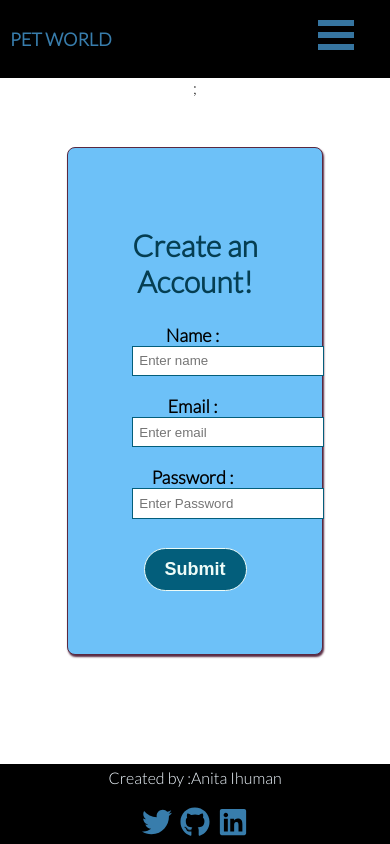
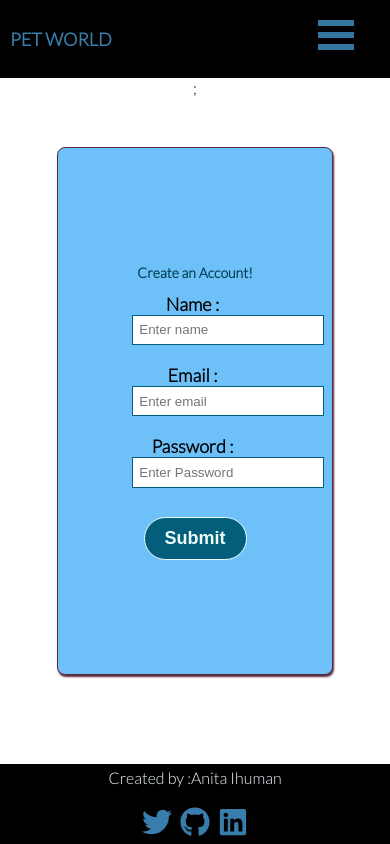
Before and after one commit to Anita-ihuman/Pet-store, a React (Create React App) app: page /signup in a window 390 px wide. Built offline with nearby package versions, Linux system fonts and the light colour scheme.

Commit message:
adjust styles for login/signup

```diff
--- a/src/Menu/Login/CreateAcount/SignUp.css
+++ b/src/Menu/Login/CreateAcount/SignUp.css
@@ -63,3 +63,22 @@ input {
   padding: 0.5em;
   border: 1px solid #035e7b;
 }
+@media (max-width: 900px){
+
+.login{
+  font-size: 14px;
+  font-weight: 800;
+  color: #053e52;
+
+}
+.Container {
+padding: 10px;
+
+}
+.sign-up-form {
+  margin: 0;
+}
+.sign-up-form {
+  padding: 0px;
+}
+}
--- a/src/Menu/Login/Login.css
+++ b/src/Menu/Login/Login.css
@@ -98,7 +98,7 @@ input {
 .Container{
 
   margin: 0;
-  padding: 0;
+  padding: 20px;
 }
 .sign-up-form{
   margin: 0;
@@ -114,6 +114,13 @@ input {
  padding-bottom:15px ;
 
 }
-
+.login{
+  font-size: 19px;
 
 }
+
+.sign-up-form {
+  margin: 0;
+  padding: 10px;
+}
+}
```
